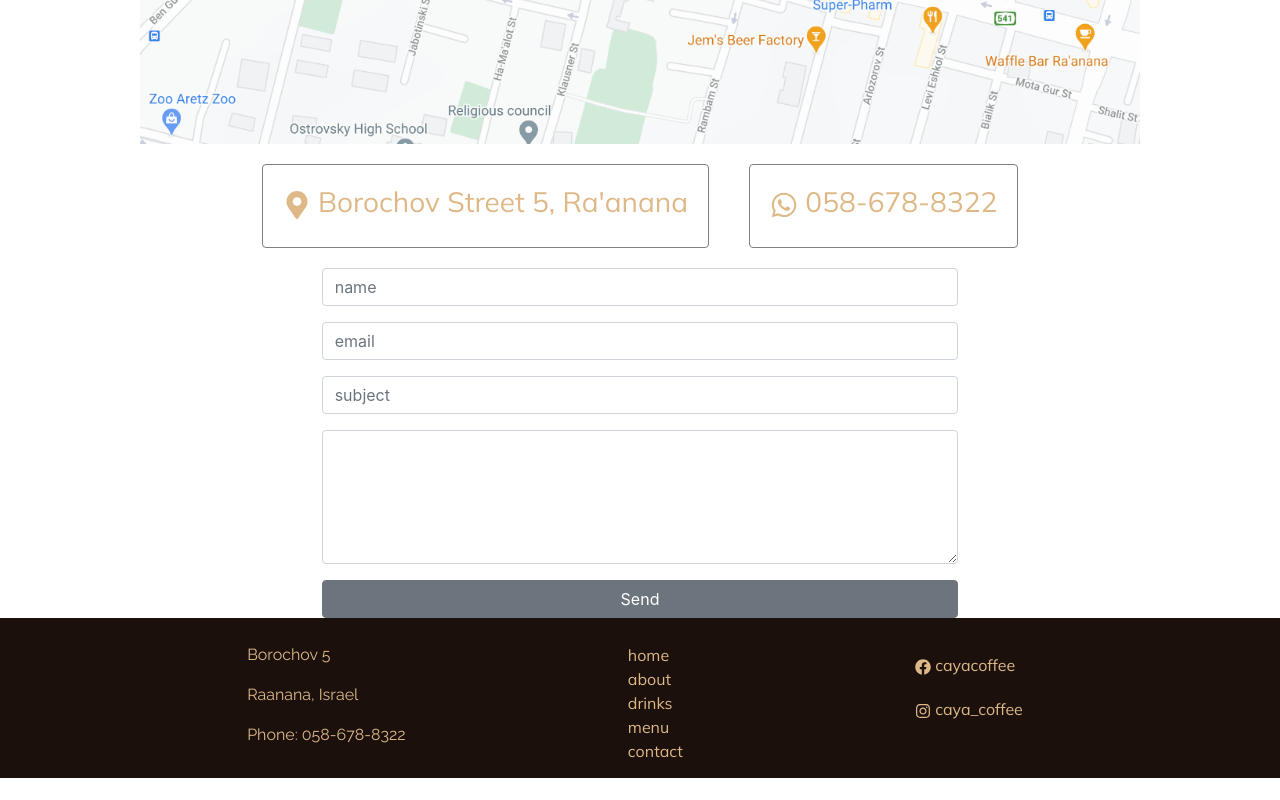
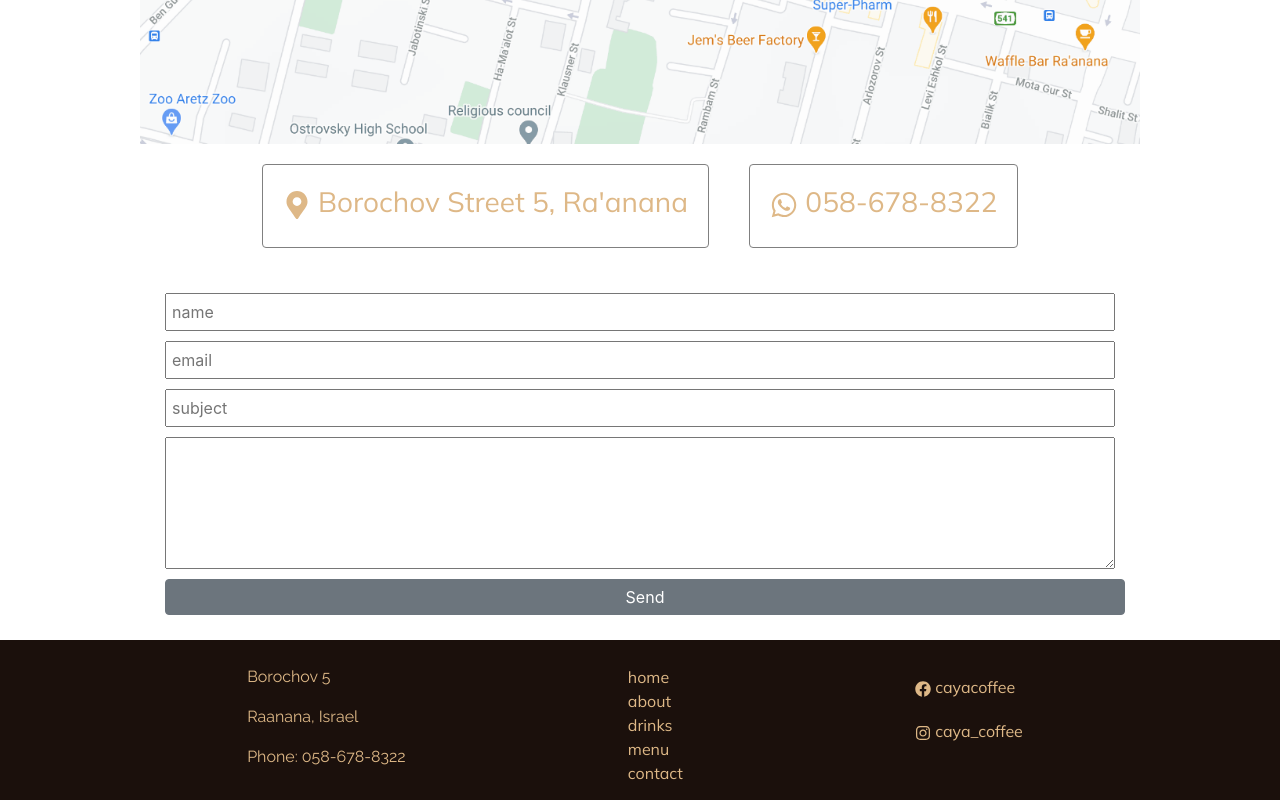
Before and after one commit to wolf-math/coffeeshop, a React (Create React App) app: page /contact in a window 1280 px wide. Shown: the part 576-1376 px from the top of the page. Before the commit the page ends 1354 px from the top, so only its background shows below. Built offline with nearby package versions, Linux system fonts and the light colour scheme; the HTML template or start-up script is replaced by a standard one.

Commit message:
redesigned contact form with styled components

```diff
--- a/package.json
+++ b/package.json
@@ -19,7 +19,8 @@
     "react-icons": "^3.10.0",
     "react-reveal": "^1.2.2",
     "react-router-dom": "^5.2.0",
-    "react-scripts": "3.4.1"
+    "react-scripts": "3.4.1",
+    "styled-components": "^5.2.1"
   },
   "scripts": {
     "start": "react-scripts start",
--- a/src/pages/contact/contact.page.jsx
+++ b/src/pages/contact/contact.page.jsx
@@ -1,10 +1,24 @@
 import React from 'react';
+import styled from 'styled-components';
 
 import location from '../../assets/cayaLocation.png'
 import './contact.style.scss';
 import {Form, Button } from 'react-bootstrap';
 
 import {FaMapMarkerAlt, FaWhatsapp} from 'react-icons/fa';
+
+const StyledForm = styled.div`
+    .contact{
+        display: flex;
+        flex-direction: column;
+        margin: 20px;
+
+        input, textarea {
+            margin: 5px;
+            padding: 5px;
+        }
+    };
+`;
 
 const contact = () => (
     <div className="contact">
@@ -23,21 +37,15 @@ const contact = () => (
             </div>
             </a>
         </div>
-      <Form  className="col-8 mx-auto">
-            <Form.Group controlId="emailForm.name">
-                <Form.Control type="text" placeholder="name" name="name" />
-            </Form.Group>
-            <Form.Group controlId="emailForm.email">
-                <Form.Control type="email" placeholder="email" name="email" />
-            </Form.Group>
-            <Form.Group controlId="emailForm.subject">
-                <Form.Control type="text" placeholder="subject" name="subject" />
-            </Form.Group>
-            <Form.Group controlId="emailForm.message">
-                <Form.Control as="textarea" rows={5} palceholder="message" name="message" />
-            </Form.Group>
+        <StyledForm>
+      <form className="contact">
+                <input type="text" placeholder="name" name="name" />
+                <input type="email" placeholder="email" name="email" />
+                <input type="text" placeholder="subject" name="subject" />
+                <textarea rows="5" palceholder="message" name="message" />
             <Button as="input" type="submit" value="Send" variant="secondary" block />
-        </Form>
+        </form>
+        </StyledForm>
     </div>
 )
 
--- a/src/pages/drinks/drinks.page.jsx
+++ b/src/pages/drinks/drinks.page.jsx
@@ -4,7 +4,6 @@ import './drinks.style.scss';
 import cups from '../../assets/cups.jpg'
 
 import pastries from '../../assets/pastries.jpg';
-import beanLogo from '../../assets/bean-logo.jpg';
 import koppi from '../../assets/koppi&coldbrew.jpg'
 
 const drinks = () => (
```
Also changed, not shown: 1 other file (tests, documents, lock files or other folders).
